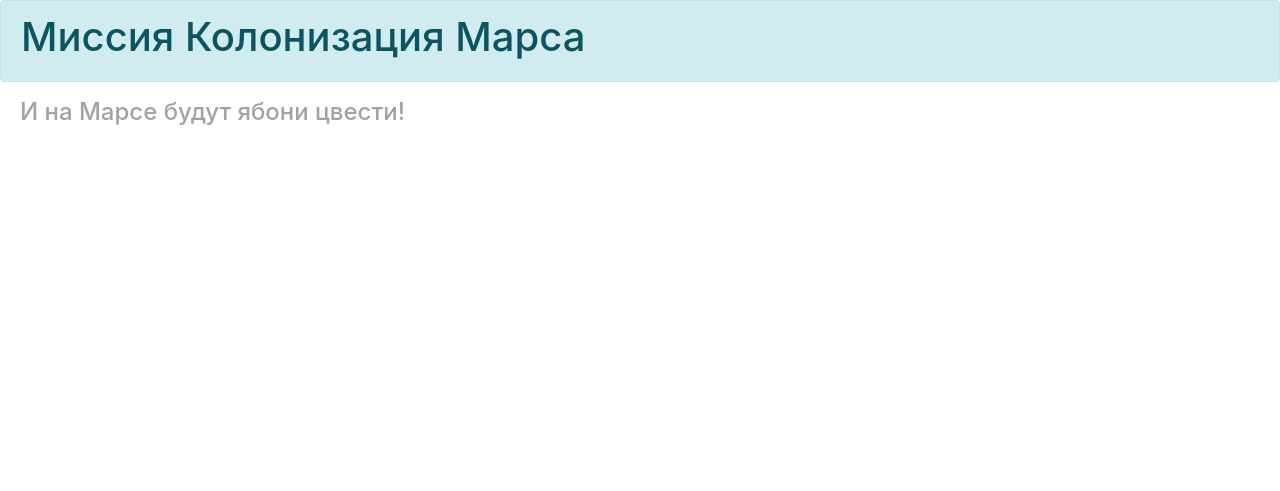
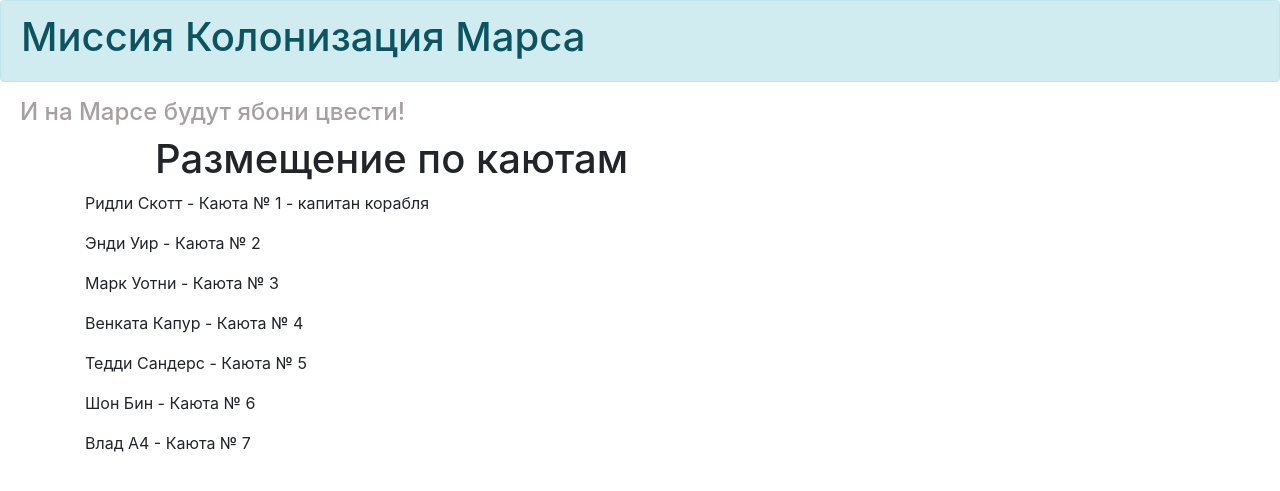
Before and after one commit to Aladush3k/flask_2, a Flask app: page /distribution in a window 1280 px wide. Shown: the top 491 px of the page. Run offline with Flask 2, Linux system fonts and the light colour scheme; some libraries are stand-ins or nearby versions.

Commit message:
По каютам!

```diff
--- a/main.py
+++ b/main.py
@@ -44,6 +44,13 @@ def login():
     return render_template('login.html', title='Авторизация', form=form)
 
 
+@app.route("/distribution")
+def distribution():
+    with open("static/json/room_list.json", "rt", encoding="utf8") as f:
+        news_list = json.loads(f.read())
+    return render_template('rooms.html', news=news_list)
+
+
 class LoginForm(FlaskForm):
     astronaut_username = StringField('id астронавта', validators=[DataRequired()])
     astronaut_password = PasswordField('Пароль астронавта', validators=[DataRequired()])
--- a/static/css/style.css
+++ b/static/css/style.css
@@ -10,3 +10,6 @@ h4 {
   display: table-cell;
     vertical-align: middle;
 }
+.h1_level_rooms h1{
+    margin-left: 70px;
+}
--- /dev/null
+++ b/static/json/room_list.json
@@ -0,0 +1,24 @@
+{
+    "news": [
+        {
+            "title": "Ридли Скотт"
+        },
+        {
+            "title": "Энди Уир"
+        },
+        {
+            "title": "Марк Уотни"
+        },
+        {
+            "title": "Венката Капур"
+        },
+        {
+            "title": "Тедди Сандерс"
+        },
+        {
+            "title": "Шон Бин"
+        },
+        {
+            "title": "Влад А4"
+        }
+    ]}
--- /dev/null
+++ b/templates/rooms.html
@@ -0,0 +1,13 @@
+{% extends "base.html" %}
+
+{% block content %}
+<div class="h1_level_rooms">
+    <h1>Размещение по каютам</h1>
+</div>
+{% set kauta = 'Каюта №' %}
+{% for user in news["news"] %}
+    <p>{{ user['title'] }} - {{ kauta }} {{ loop.index }} {% if loop.first %} - капитан корабля {% endif %}
+    </p>
+{% endfor %}
+
+{% endblock %}
```
